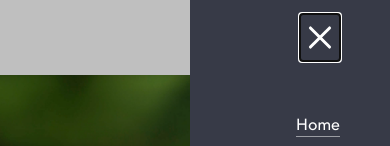
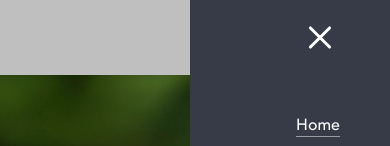
Before and after one commit to Modern-Lawyer-Marketing/ntxfit, a React (Create React App) app: page / in a window 390 px wide. Both pictures are taken after a click on the button 320 px from the left and 37 px from the top of the page. Shown: the top 146 px of the page. Built offline with nearby package versions, Linux system fonts and the light colour scheme.

Commit message:
Fix styling for keyboard

```diff
--- a/src/components/Navbar.jsx
+++ b/src/components/Navbar.jsx
@@ -1,3 +1,4 @@
+/* eslint-disable no-nested-ternary */
 import React, { useState, useEffect, useRef } from 'react';
 import '../styles/navbar.scss';
 import { Link, withRouter } from 'react-router-dom';
@@ -56,7 +57,7 @@ const Navbar = ({ location }) => {
  * Hamburger button
  */
 const Hamburger = ({ open, setOpen, hamburger }) => (
-  <button ref={hamburger} onClick={() => setOpen(!open)} id="hamburger">
+  <button ref={hamburger} type="button" onClick={() => setOpen(!open)} id="hamburger">
     <div className={`line ${open && 'open'}`} />
     <div className={`line ${open && 'open'}`} />
     <div className={`line ${open && 'open'}`} />
@@ -68,19 +69,19 @@ const Hamburger = ({ open, setOpen, hamburger }) => (
  */
 const HamburgerMenu = ({ open, hamburgerMenu, path, setOpen }) => (
   <div id="hamburger-menu" ref={hamburgerMenu} className={open ? 'open' : 'closed'}>
-    <NavItems path={path} setOpen={setOpen} open={open} />
+    <NavItems hamburger path={path} setOpen={setOpen} open={open} />
   </div>
 );
 
 /**
  * Navigation items
  */
-const NavItems = ({ path, setOpen, open }) => (
+const NavItems = ({ path, setOpen, open, hamburger }) => (
   <ul id="nav-items">
-    <Link onClick={() => { setOpen(false); window.scroll(0, 0); }} tabIndex={open ? '0' : '-1'} to="/"><li className={path === '/' ? 'active' : ''}><p>Home</p><div className="line" /></li></Link>
-    <Link onClick={() => { setOpen(false); window.scroll(0, 0); }} tabIndex={open ? '0' : '-1'} to="/who-we-are"><li className={path === '/who-we-are' ? 'active' : ''}><p>Who We Are</p><div className="line" /></li></Link>
-    <Link onClick={() => { setOpen(false); window.scroll(0, 0); }} tabIndex={open ? '0' : '-1'} to="/events"><li className={path === '/events' ? 'active' : ''}><p>Events</p><div className="line" /></li></Link>
-    <Link onClick={() => { setOpen(false); window.scroll(0, 0); }} tabIndex={open ? '0' : '-1'} to="/resources"><li className={path === '/resources' ? 'active' : ''}><p>Resources</p><div className="line" /></li></Link>
+    <Link onClick={() => { setOpen(false); window.scroll(0, 0); }} tabIndex={!open && hamburger ? '-1' : null} to="/"><li className={path === '/' ? 'active' : ''}><p>Home</p><div className="line" /></li></Link>
+    <Link onClick={() => { setOpen(false); window.scroll(0, 0); }} tabIndex={!open && hamburger ? '-1' : null} to="/who-we-are"><li className={path === '/who-we-are' ? 'active' : ''}><p>Who We Are</p><div className="line" /></li></Link>
+    <Link onClick={() => { setOpen(false); window.scroll(0, 0); }} tabIndex={!open && hamburger ? '-1' : null} to="/events"><li className={path === '/events' ? 'active' : ''}><p>Events</p><div className="line" /></li></Link>
+    <Link onClick={() => { setOpen(false); window.scroll(0, 0); }} tabIndex={!open && hamburger ? '-1' : null} to="/resources"><li className={path === '/resources' ? 'active' : ''}><p>Resources</p><div className="line" /></li></Link>
   </ul>
 );
 
--- a/src/styles/navbar.scss
+++ b/src/styles/navbar.scss
@@ -85,10 +85,6 @@
     right: 50px;
     z-index: 10;
 
-    &:focus {
-      outline: 5px auto -webkit-focus-ring-color;
-    }
-
     .line {
       background: $charcoal-700;
       border-radius: 2px;
```
